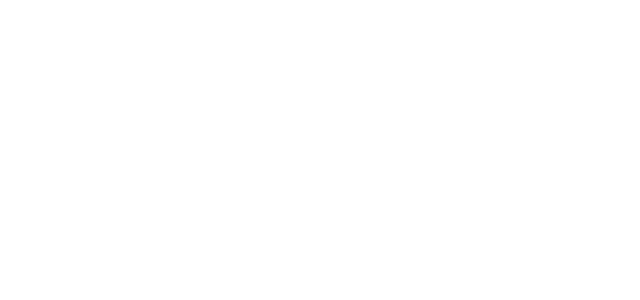
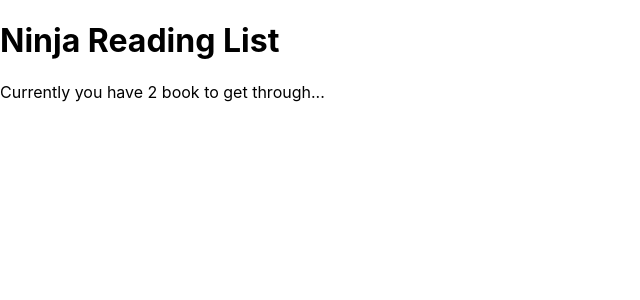
Before and after one commit to DaniyalManzoor/Book_Listing_app, a React (Create React App) app: page / in a window 1280 px wide. Shown: the top 300 px of the page, without its empty margins (0-640 px from the left). Built offline with nearby package versions, Linux system fonts and the light colour scheme.

Commit message:
create Navbar.jsx component

```diff
--- a/src/App.js
+++ b/src/App.js
@@ -1,10 +1,14 @@
 import React from "react";
 import BookContextProvider from "./contexts/bookContext";
+import BookList from "./components/bookList";
+import Navbar from "./components/navbar";
 
 function App() {
   return (
     <div className="App">
-      <BookContextProvider></BookContextProvider>
+      <BookContextProvider>
+        <Navbar />
+      </BookContextProvider>
     </div>
   );
 }
--- /dev/null
+++ b/src/components/navbar.jsx
@@ -0,0 +1,14 @@
+import React, { useContext } from "react";
+import { BookContext } from "../contexts/bookContext";
+
+const Navbar = () => {
+  const { books } = useContext(BookContext);
+  return (
+    <div className="navbar">
+      <h1>Ninja Reading List</h1>
+      <p>Currently you have {books.length} book to get through...</p>
+    </div>
+  );
+};
+
+export default Navbar;
```
